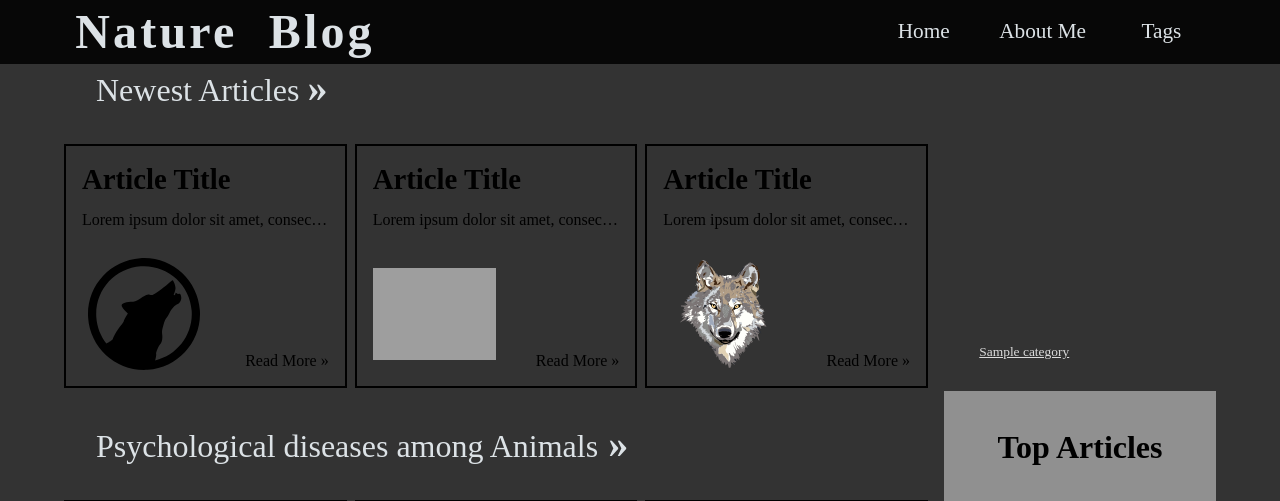
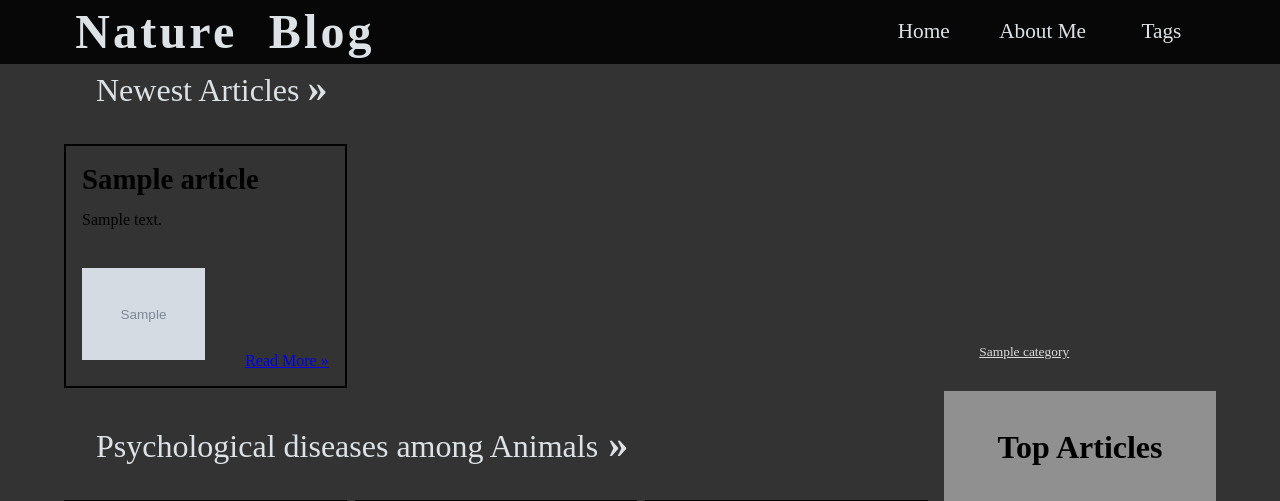
Before and after one commit to Max0nyshchenko/Nature-blog.20.05, a PHP site: page / in a window 1280 px wide, after a click that opens the changed part. Shown: the part 800-1301 px from the top of the page. Run offline with PHP 8.4, Linux system fonts and the light colour scheme; tables that the repository leaves empty or names only in its code hold one stand-in row (values such as "Sample post"); grey boxes marked "Sample" are stand-in pictures; some web fonts are replaced; grey boxes are pictures that could not be loaded.

Commit message:
added articles from db

```diff
--- a/index.php
+++ b/index.php
@@ -63,43 +63,26 @@ require "includes/config.php";
           $articles = mysqli_query($connection, "SELECT * FROM `articles`");
           ?>
 
-          <div class="article">
-            <h2>Article Title</h2>
-            <p>
-              Lorem ipsum dolor sit amet, consectetur adipisicing elit. Est
-              deserunt omnis voluptas tempora, nobis debitis nam similique?
-              Fugit illo maxime cum magnam esse incidunt veniam tempora,
-              omnis, quidem, aliquid doloribus!
-            </p>
-            <img src="media/wild-157677.svg" alt="" />
-            <span>Read More &#187;</span>
-          </div>
+
+          <?php
+          while ($art = mysqli_fetch_assoc($articles)) {
+          ?>
+            <div class="article">
+              <h2><?php echo $art['title']; ?></h2>
+              <p>
+                <?php echo $art['text']; ?>
+              </p>
+              <img src="media/articles/<?php echo $art['img']; ?>" alt="" />
+              <span><a href="#">Read More &#187;</a></span>
+            </div>
+          <?php
+          }
+          ?>
+        </div>
 
 
 
-          <div class="article">
-            <h2>Article Title</h2>
-            <p>
-              Lorem ipsum dolor sit amet, consectetur adipisicing elit. Est
-              deserunt omnis voluptas tempora, nobis debitis nam similique?
-              Fugit illo maxime cum magnam esse incidunt veniam tempora,
-              omnis, quidem, aliquid doloribus!
-            </p>
-            <img src="media/wolf-2648542.svg" alt="" />
-            <span>Read More &#187;</span>
-          </div>
-          <div class="article">
-            <h2>Article Title</h2>
-            <p>
-              Lorem ipsum dolor sit amet, consectetur adipisicing elit. Est
-              deserunt omnis voluptas tempora, nobis debitis nam similique?
-              Fugit illo maxime cum magnam esse incidunt veniam tempora,
-              omnis, quidem, aliquid doloribus!
-            </p>
-            <img src="media/wolf-30695.svg" alt="" />
-            <span>Read More &#187;</span>
-          </div>
-        </div>
+
         <div class="title">
           Psychological diseases among Animals<span> &#187;</span>
         </div>
```
Also changed, not shown: media/articles/10.jpg (added), media/articles/2.jpg (added), media/articles/3.jpg (added), media/articles/4.jpg (added), media/articles/5.jpg (added), 5 other files.
